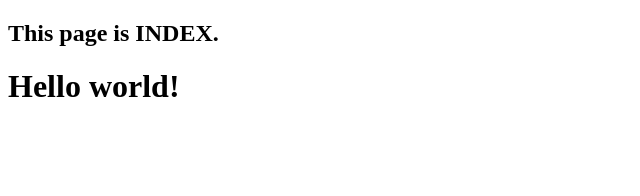
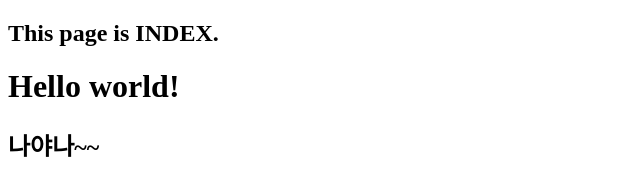
Before and after one commit to ikhyeonkwon/testproject, a plain HTML site: page index.html in a window 1280 px wide. Shown: the whole page, without its empty margins (0-640 px from the left). Drawn offline with Linux system fonts and the light colour scheme.

Commit message:
commit-03

```diff
--- a/index.html
+++ b/index.html
@@ -8,5 +8,7 @@
 <body>
     <h2>This page is INDEX.</h2>
     <h1>Hello world!</h1>
+    <h2>나야나~~</h2>
+
 </body>
 </html>
```
